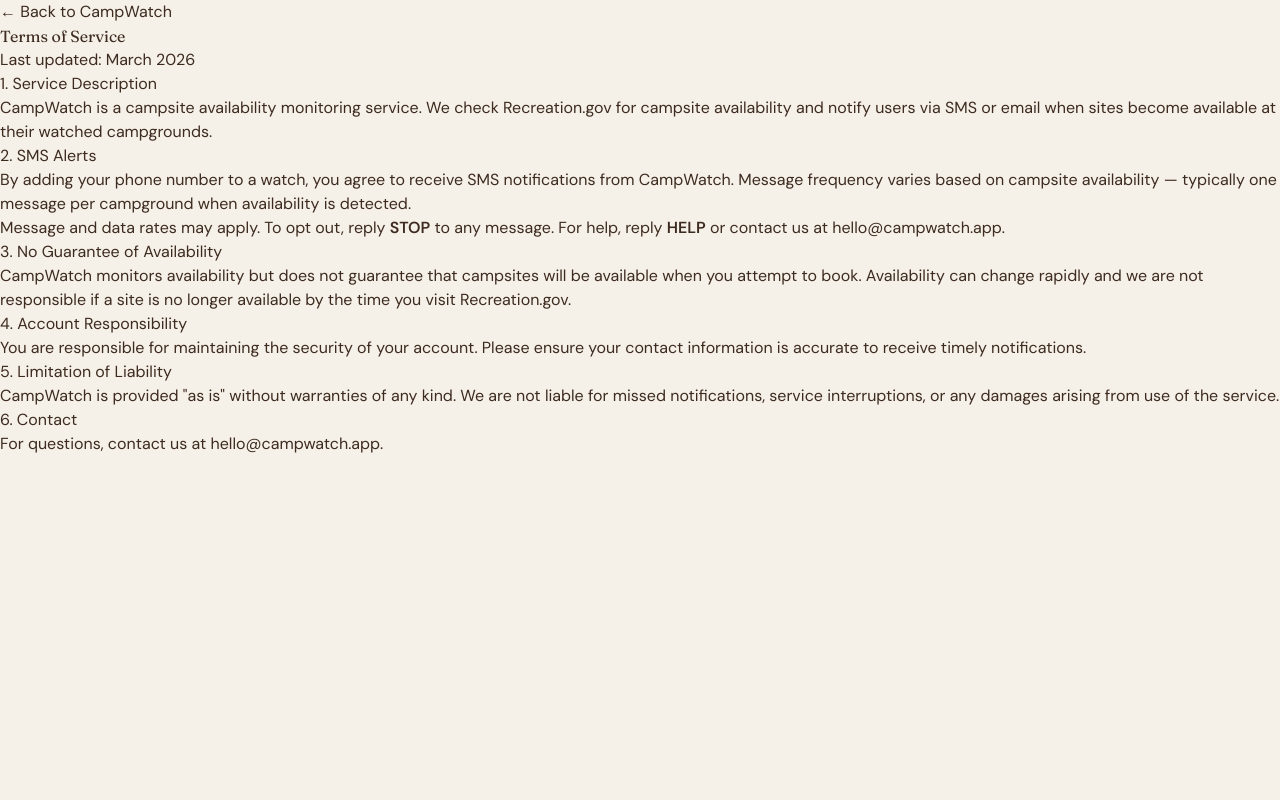
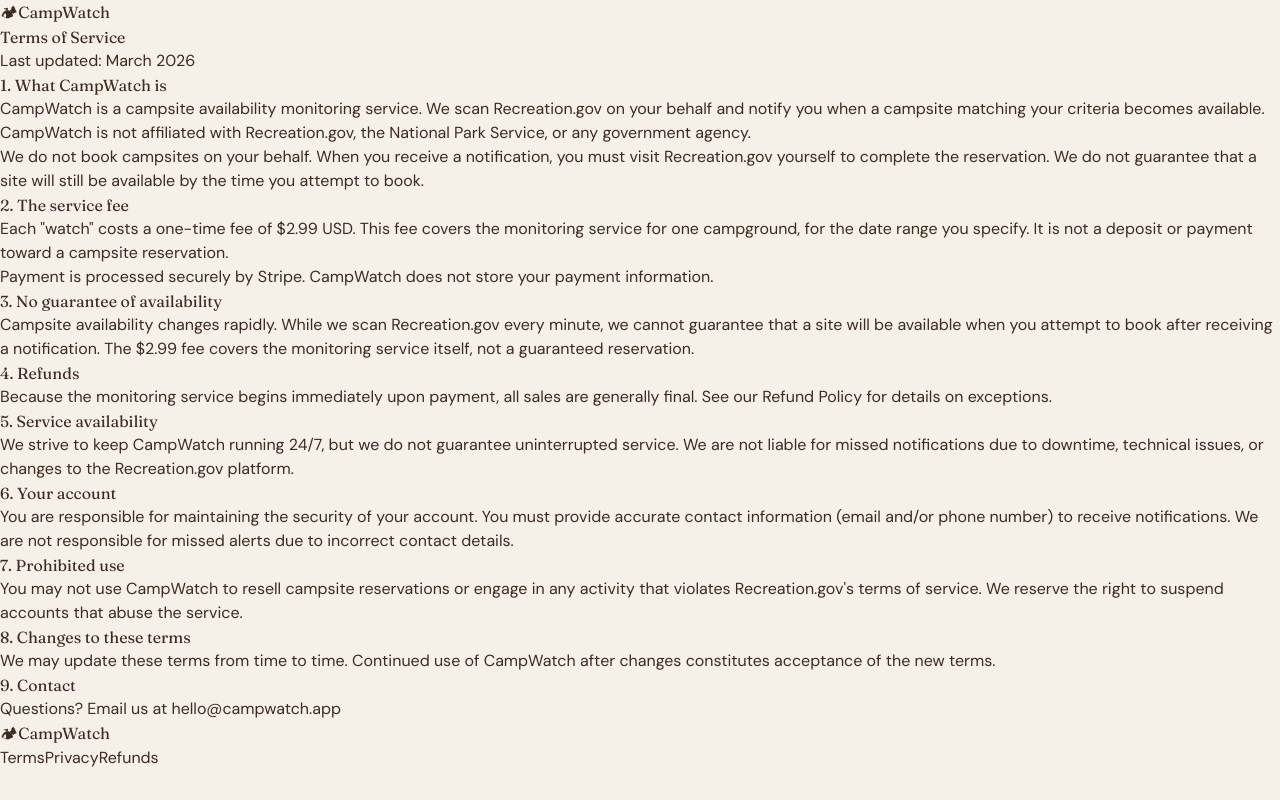
Before and after one commit to janeg18/campwatch-web, a Next.js app: page /terms in a window 1280 px wide. Built offline with nearby package versions, Linux system fonts and the light colour scheme.

Commit message:
Update page.tsx

```diff
--- a/app/terms/page.tsx
+++ b/app/terms/page.tsx
@@ -1,44 +1,84 @@
+import Link from 'next/link'
+
 export default function Terms() {
   return (
-    <div className="min-h-screen bg-[#f5f0e8]">
-      <div className="max-w-2xl mx-auto px-6 py-16">
-        <a href="/" className="text-sm text-[#3d2b1f]/60 hover:text-[#1a3028] mb-8 block">← Back to CampWatch</a>
-        <h1 className="font-display text-4xl font-semibold text-[#1a3028] mb-2">Terms of Service</h1>
+    <div className="min-h-screen">
+      <nav className="flex items-center justify-between px-6 py-5 max-w-4xl mx-auto">
+        <Link href="/" className="flex items-center gap-2">
+          <span className="text-xl">🏕</span>
+          <span className="font-display font-semibold text-lg text-[#1a3028]">CampWatch</span>
+        </Link>
+      </nav>
+
+      <main className="max-w-2xl mx-auto px-6 py-10">
+        <h1 className="font-display text-3xl font-bold text-[#1a3028] mb-2">Terms of Service</h1>
         <p className="text-sm text-[#3d2b1f]/50 mb-10">Last updated: March 2026</p>
 
-        <div className="space-y-8 text-[#3d2b1f]/80 leading-relaxed">
+        <div className="space-y-8 text-sm text-[#3d2b1f]/80 leading-relaxed">
+
           <section>
-            <h2 className="font-semibold text-[#1a3028] text-lg mb-2">1. Service Description</h2>
-            <p>CampWatch is a campsite availability monitoring service. We check Recreation.gov for campsite availability and notify users via SMS or email when sites become available at their watched campgrounds.</p>
+            <h2 className="font-display text-lg font-semibold text-[#1a3028] mb-3">1. What CampWatch is</h2>
+            <p>CampWatch is a campsite availability monitoring service. We scan Recreation.gov on your behalf and notify you when a campsite matching your criteria becomes available. CampWatch is not affiliated with Recreation.gov, the National Park Service, or any government agency.</p>
+            <p className="mt-3">We do not book campsites on your behalf. When you receive a notification, you must visit Recreation.gov yourself to complete the reservation. We do not guarantee that a site will still be available by the time you attempt to book.</p>
           </section>
 
           <section>
-            <h2 className="font-semibold text-[#1a3028] text-lg mb-2">2. SMS Alerts</h2>
-            <p>By adding your phone number to a watch, you agree to receive SMS notifications from CampWatch. Message frequency varies based on campsite availability — typically one message per campground when availability is detected.</p>
-            <p className="mt-2">Message and data rates may apply. To opt out, reply <strong>STOP</strong> to any message. For help, reply <strong>HELP</strong> or contact us at hello@campwatch.app.</p>
+            <h2 className="font-display text-lg font-semibold text-[#1a3028] mb-3">2. The service fee</h2>
+            <p>Each "watch" costs a one-time fee of $2.99 USD. This fee covers the monitoring service for one campground, for the date range you specify. It is not a deposit or payment toward a campsite reservation.</p>
+            <p className="mt-3">Payment is processed securely by Stripe. CampWatch does not store your payment information.</p>
           </section>
 
           <section>
-            <h2 className="font-semibold text-[#1a3028] text-lg mb-2">3. No Guarantee of Availability</h2>
-            <p>CampWatch monitors availability but does not guarantee that campsites will be available when you attempt to book. Availability can change rapidly and we are not responsible if a site is no longer available by the time you visit Recreation.gov.</p>
+            <h2 className="font-display text-lg font-semibold text-[#1a3028] mb-3">3. No guarantee of availability</h2>
+            <p>Campsite availability changes rapidly. While we scan Recreation.gov every minute, we cannot guarantee that a site will be available when you attempt to book after receiving a notification. The $2.99 fee covers the monitoring service itself, not a guaranteed reservation.</p>
           </section>
 
           <section>
-            <h2 className="font-semibold text-[#1a3028] text-lg mb-2">4. Account Responsibility</h2>
-            <p>You are responsible for maintaining the security of your account. Please ensure your contact information is accurate to receive timely notifications.</p>
+            <h2 className="font-display text-lg font-semibold text-[#1a3028] mb-3">4. Refunds</h2>
+            <p>Because the monitoring service begins immediately upon payment, all sales are generally final. See our <Link href="/refunds" className="text-[#4a7c59] underline">Refund Policy</Link> for details on exceptions.</p>
           </section>
 
           <section>
-            <h2 className="font-semibold text-[#1a3028] text-lg mb-2">5. Limitation of Liability</h2>
-            <p>CampWatch is provided "as is" without warranties of any kind. We are not liable for missed notifications, service interruptions, or any damages arising from use of the service.</p>
+            <h2 className="font-display text-lg font-semibold text-[#1a3028] mb-3">5. Service availability</h2>
+            <p>We strive to keep CampWatch running 24/7, but we do not guarantee uninterrupted service. We are not liable for missed notifications due to downtime, technical issues, or changes to the Recreation.gov platform.</p>
           </section>
 
           <section>
-            <h2 className="font-semibold text-[#1a3028] text-lg mb-2">6. Contact</h2>
-            <p>For questions, contact us at <a href="mailto:hello@campwatch.app" className="text-[#4a7c59] underline">hello@campwatch.app</a>.</p>
+            <h2 className="font-display text-lg font-semibold text-[#1a3028] mb-3">6. Your account</h2>
+            <p>You are responsible for maintaining the security of your account. You must provide accurate contact information (email and/or phone number) to receive notifications. We are not responsible for missed alerts due to incorrect contact details.</p>
           </section>
+
+          <section>
+            <h2 className="font-display text-lg font-semibold text-[#1a3028] mb-3">7. Prohibited use</h2>
+            <p>You may not use CampWatch to resell campsite reservations or engage in any activity that violates Recreation.gov's terms of service. We reserve the right to suspend accounts that abuse the service.</p>
+          </section>
+
+          <section>
+            <h2 className="font-display text-lg font-semibold text-[#1a3028] mb-3">8. Changes to these terms</h2>
+            <p>We may update these terms from time to time. Continued use of CampWatch after changes constitutes acceptance of the new terms.</p>
+          </section>
+
+          <section>
+            <h2 className="font-display text-lg font-semibold text-[#1a3028] mb-3">9. Contact</h2>
+            <p>Questions? Email us at <a href="mailto:hello@campwatch.app" className="text-[#4a7c59] underline">hello@campwatch.app</a></p>
+          </section>
+
         </div>
-      </div>
+      </main>
+
+      <footer className="border-t border-[#ede5d5] py-8 mt-20">
+        <div className="max-w-4xl mx-auto px-6 flex items-center justify-between text-sm text-[#3d2b1f]/50">
+          <Link href="/" className="flex items-center gap-2">
+            <span>🏕</span>
+            <span className="font-display">CampWatch</span>
+          </Link>
+          <div className="flex gap-4">
+            <Link href="/terms" className="hover:text-[#1a3028]">Terms</Link>
+            <Link href="/privacy" className="hover:text-[#1a3028]">Privacy</Link>
+            <Link href="/refunds" className="hover:text-[#1a3028]">Refunds</Link>
+          </div>
+        </div>
+      </footer>
     </div>
   )
 }
```
